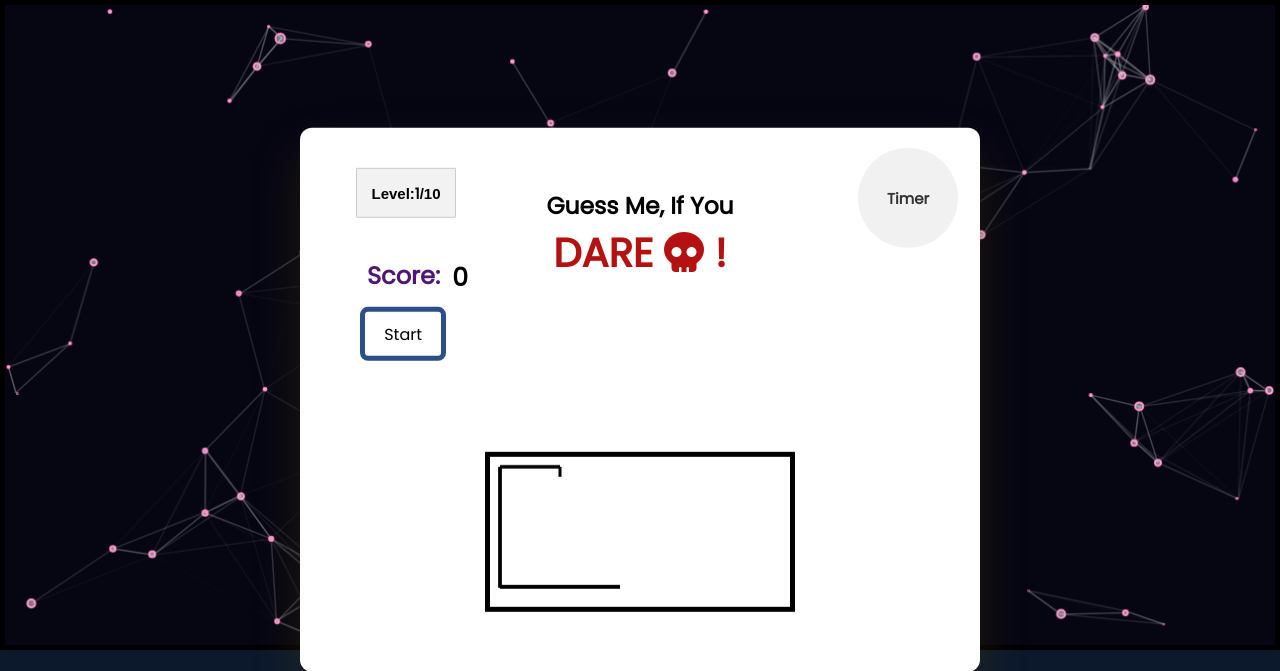
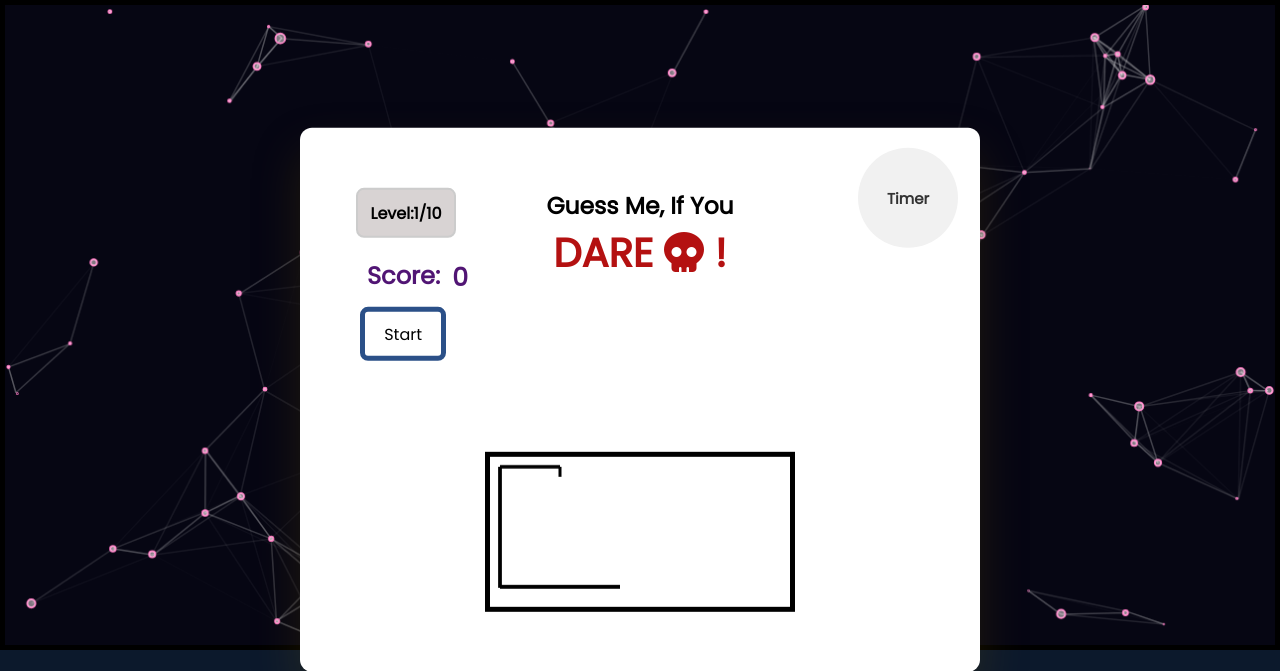
Before and after one commit to anjila-in-github/Hangman-Game, a PHP site: page /birds.html in a window 1280 px wide. Shown: the top 671 px of the page. Run offline with PHP 8.4, Linux system fonts and the light colour scheme; some libraries are stand-ins or nearby versions.

Commit message:
style:changed style

```diff
--- a/birds.html
+++ b/birds.html
@@ -3,7 +3,7 @@
 <head>
   <meta name="viewport" content="width=device-width,initial-scale=1.0" />
   <link rel='stylesheet' href='https://fonts.googleapis.com/css2?family=Poppins:wght@400&display=swap'>
-  <link rel="stylesheet" href="css/color.css" />
+  <link rel="stylesheet" href="css/birds.css" />
   <script src="https://kit.fontawesome.com/935834ea02.js" crossorigin="anonymous"></script>
 </head>
 <body>
@@ -45,11 +45,11 @@
       </div>
 
       <div class="level-box">
-      Level: <span id="level">1</span>/10
+        Level: <span id="level">1</span>/10
       </div>
 
+    </div>
   </div>
-
   <script type="text/javascript" src="particles.js"></script>
   <script type="text/javascript" src="app.js"></script>
 
--- a/css/birds.css
+++ b/css/birds.css
@@ -223,23 +223,22 @@ button:hover{
     justify-content: center;
     font-size: 25px;
     font-weight: bold;
-    color: #000000;
+    color: #511574;
 }
 /*level box*/
 .level-box {
     position: absolute;
-    top: 40px;
+    top: 60px;
     left: 20%;
     transform: translateX(-80%);
     width: 100px;
     height: 50px;
-    background-color: #f2f2f2;
-    border: 1px solid #ccc;
-    border-radius: 1px;
+    background-color: #d8d3d3;
+    border: 2px solid #ccc;
+    border-radius: 8px;
     display: flex;
     align-items: center;
     justify-content: center;
-    font-family: Arial;
-    font-size: 15px;
+    font-size: 16px;
     font-weight: bold;
 }
--- a/css/color.css
+++ b/css/color.css
@@ -227,23 +227,22 @@ button:hover{
     justify-content: center;
     font-size: 25px;
     font-weight: bold;
-    color: #000000;
+    color: #511574;
 }
 /*level box*/
 .level-box {
-    position: absolute;
-    top: 40px;
+   position: absolute;
+    top: 60px;
     left: 20%;
     transform: translateX(-80%);
     width: 100px;
     height: 50px;
-    background-color: #f2f2f2;
-    border: 1px solid #ccc;
-    border-radius: 1px;
+    background-color: #d8d3d3;
+    border: 2px solid #ccc;
+    border-radius: 8px;
     display: flex;
     align-items: center;
     justify-content: center;
-    font-family: Arial;
-    font-size: 15px;
+    font-size: 16px;
     font-weight: bold;
 }
--- a/js/birds.js
+++ b/js/birds.js
@@ -58,7 +58,7 @@ const blocker = () => {
 
 //Code for Timer
 var timerElement = document.getElementById('timer');
-var timeLeft = 20;
+var timeLeft = 25;
 var countdownInterval;
 
 function startTimer() {
@@ -84,7 +84,7 @@ function myStopFunction() {
 
 function resetTimer() {
     clearInterval(countdownInterval);
-    timeLeft = 20;
+    timeLeft = 25;
     timerElement.textContent = timeLeft;
 }
 
@@ -156,11 +156,10 @@ const initializer = () => {
                             myStopFunction();
                             resultText.innerHTML=`<h2 class='win-msg'>You Won!!</h2><p>The word was <span>${chosenWord}</span></p>`;
 
-
-                                var scoreElement = document.getElementById("score");
-                                var currentScore = parseInt(scoreElement.innerText);
-                                var newScore = currentScore + 20;
-                                scoreElement.innerText = newScore;
+                            var scoreElement = document.getElementById("score");
+                            var currentScore = parseInt(scoreElement.innerText);
+                            var newScore = currentScore + 20;
+                            scoreElement.innerText = newScore;
 
                             // Assuming you have a variable called 'winCount' and 'wordLength' that holds the win count and word length respectively
                             var levelBox = document.getElementById('level');
@@ -172,12 +171,9 @@ const initializer = () => {
 
                             // Assuming you have already defined the winCount and wordLength variables
 
-
-
                             //block all buttons
                             blocker();
                         }
-
                     }
                 });
             }else{
--- a/js/color.js
+++ b/js/color.js
@@ -58,7 +58,7 @@ const blocker = () => {
 
 //Code for Timer
 var timerElement = document.getElementById('timer');
-var timeLeft = 20;
+var timeLeft = 25;
 var countdownInterval;
 
 function startTimer() {
@@ -84,7 +84,7 @@ function myStopFunction() {
 
 function resetTimer() {
     clearInterval(countdownInterval);
-    timeLeft = 20;
+    timeLeft = 25;
     timerElement.textContent = timeLeft;
 }
 
```
